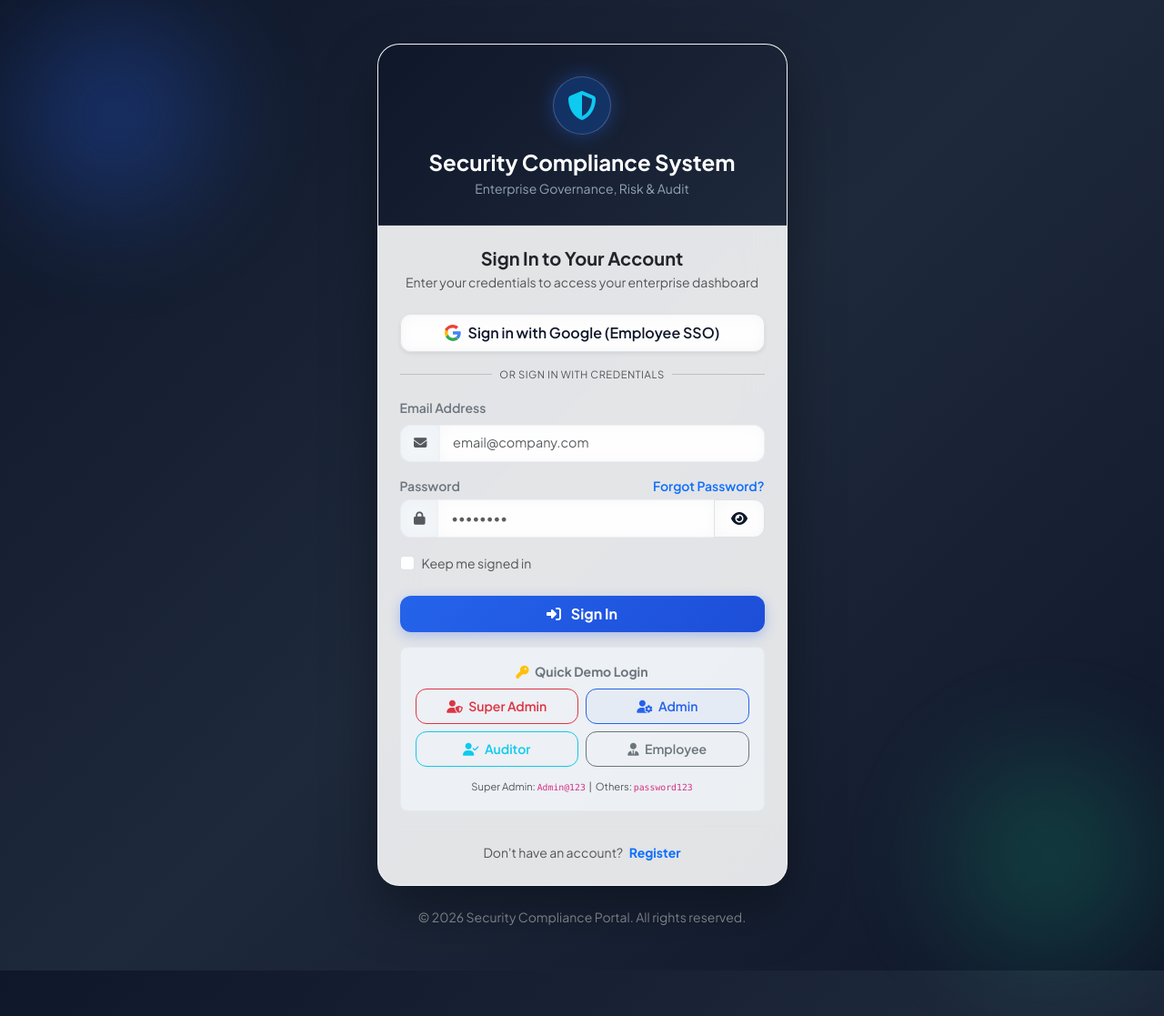
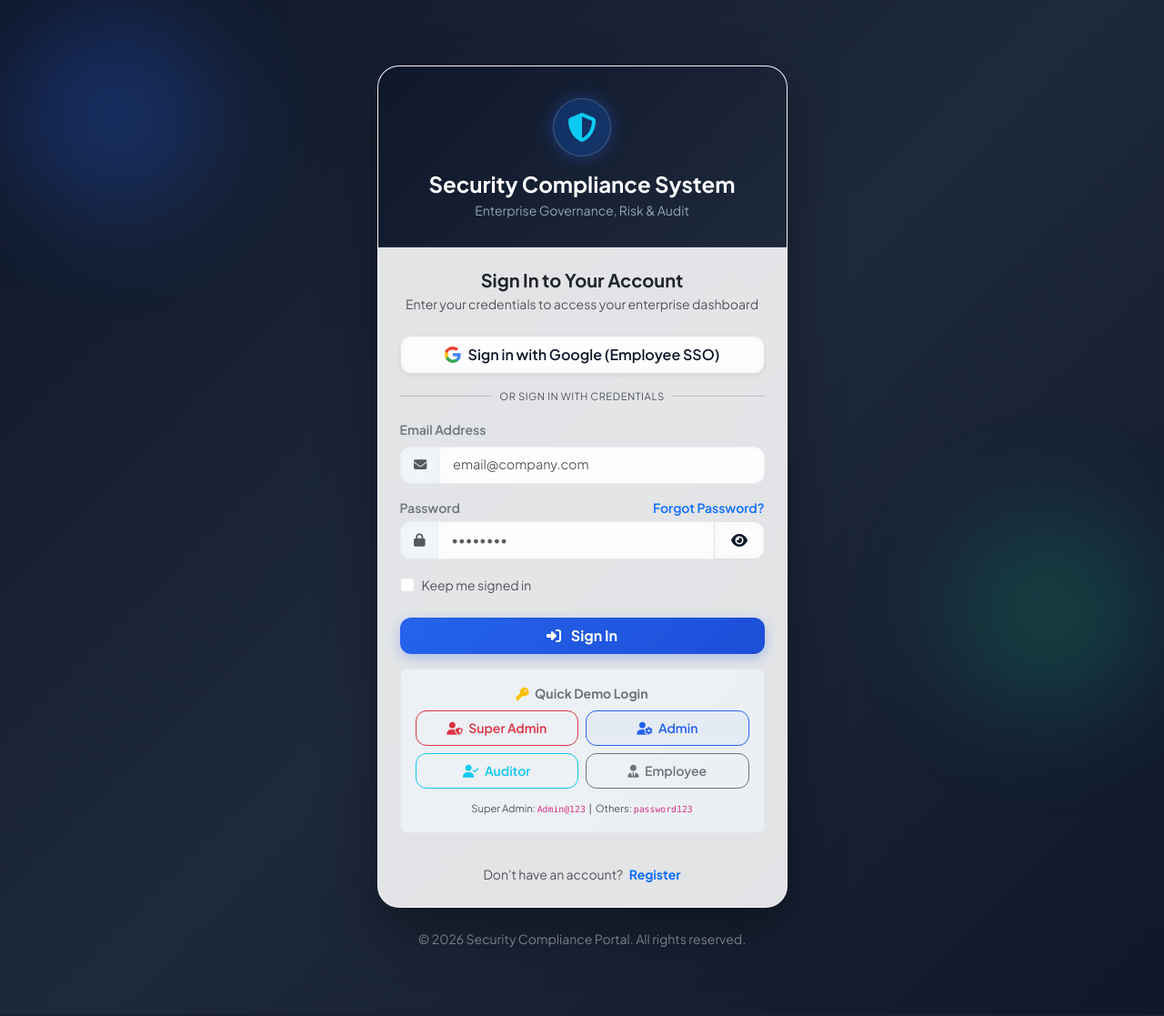
Before and after one commit to rj033065-hub/security-compliance-management, a Flask app: a page that uses templates/auth/login.html in a window 1280 px wide; the page is wider, and only the part inside the window is pictured. Shown: that part at 91% size. After the commit the page ends 1041 px from the top of that part, so only its background shows below. Run offline with Flask 3, Linux system fonts and the light colour scheme.

Commit message:
login page changes

```diff
--- a/static/css/custom.css
+++ b/static/css/custom.css
@@ -568,16 +568,28 @@ body {
 .auth-body {
     background: linear-gradient(135deg, #0f172a 0%, #1e293b 50%, #0f172a 100%);
     min-height: 100vh;
+    min-height: 100dvh;
     display: flex;
+    flex-direction: column;
+    justify-content: center;
     align-items: center;
-    justify-content: center;
     position: relative;
-    overflow: hidden;
+    overflow-y: auto;
+    overflow-x: hidden;
+    margin: 0;
+    padding: 1.5rem 0;
+}
+
+.auth-body .container {
+    margin-top: auto;
+    margin-bottom: auto;
+    position: relative;
+    z-index: 10;
 }
 
 .auth-body::before {
     content: '';
-    position: absolute;
+    position: fixed;
     width: 350px;
     height: 350px;
     background: radial-gradient(circle, rgba(37, 99, 235, 0.35) 0%, transparent 70%);
@@ -585,11 +597,13 @@ body {
     left: -50px;
     border-radius: 50%;
     filter: blur(40px);
+    pointer-events: none;
+    z-index: 1;
 }
 
 .auth-body::after {
     content: '';
-    position: absolute;
+    position: fixed;
     width: 350px;
     height: 350px;
     background: radial-gradient(circle, rgba(16, 185, 129, 0.25) 0%, transparent 70%);
@@ -597,6 +611,8 @@ body {
     right: -50px;
     border-radius: 50%;
     filter: blur(40px);
+    pointer-events: none;
+    z-index: 1;
 }
 
 .auth-card {
@@ -609,6 +625,7 @@ body {
     overflow: hidden;
     width: 100%;
     max-width: 460px;
+    margin: 0 auto;
     position: relative;
     z-index: 10;
 }
```
